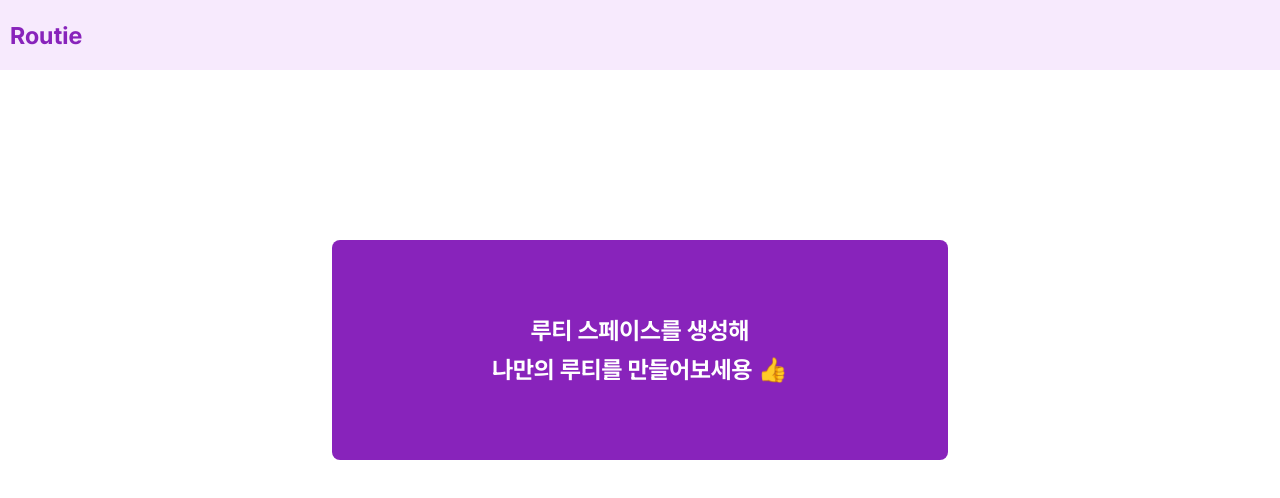
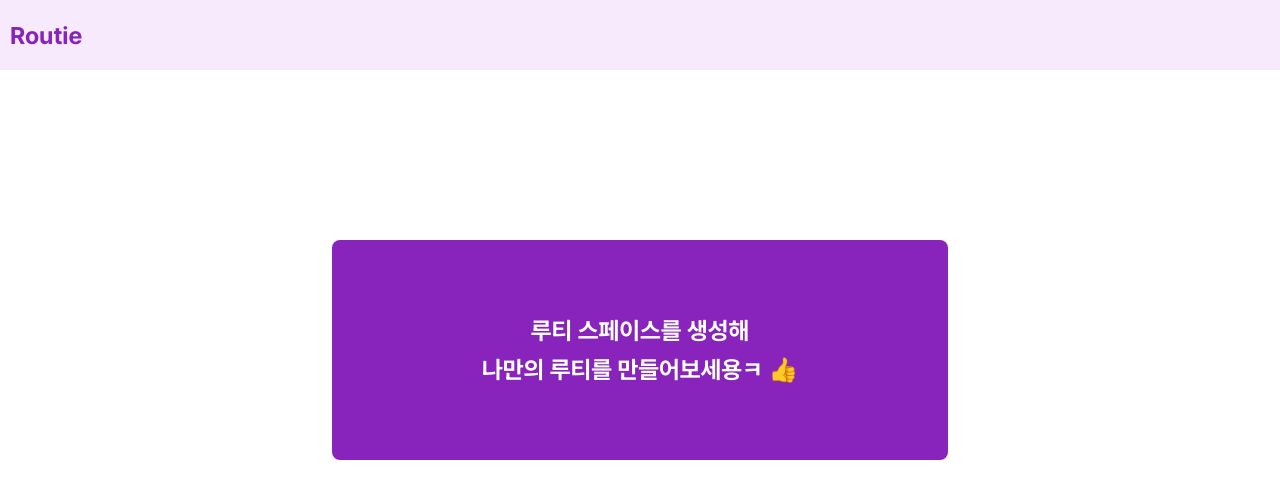
Before and after one commit to woowacourse-teams/2025-routie, a React (Vite) app in the folder frontend/: page / in a window 1280 px wide. Shown: the top 498 px of the page. Built offline with nearby package versions, Linux system fonts and the light colour scheme.

Commit message:
feat: ci test

```diff
--- a/frontend/src/pages/Home/Home.tsx
+++ b/frontend/src/pages/Home/Home.tsx
@@ -43,7 +43,7 @@ const Home = () => {
               루티 스페이스를 생성해
             </Text>
             <Text variant="title" color="white">
-              나만의 루티를 만들어보세용 👍
+              나만의 루티를 만들어보세용ㅋ 👍
             </Text>
           </Flex>
         </Button>
```
